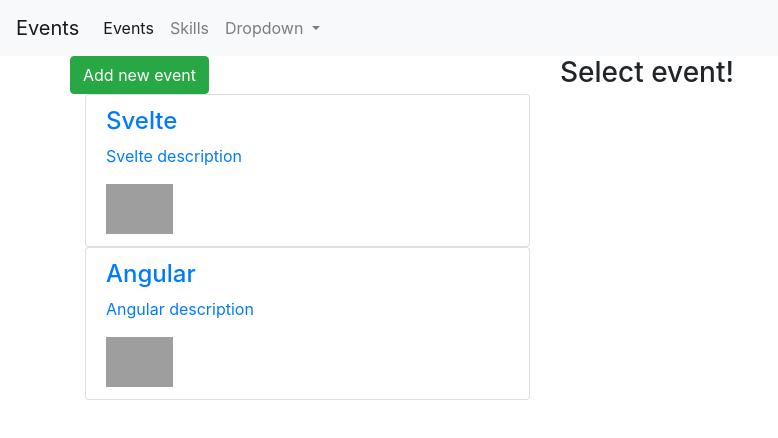
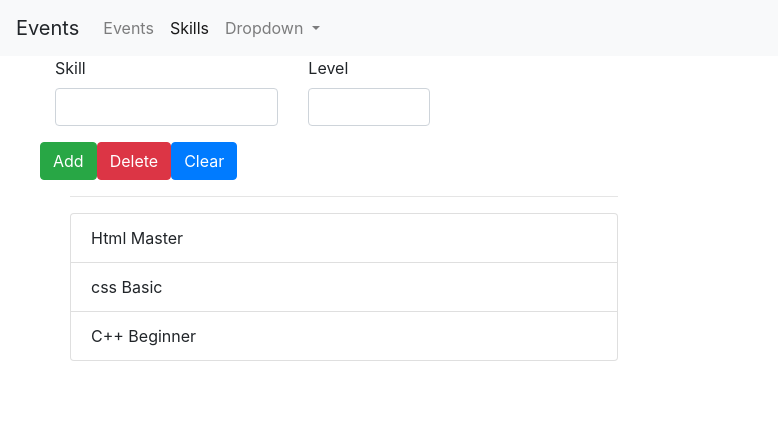
Before and after one commit to macnaer/Angular-Morning, an Angular app in the folder eventScheduler/: page /skills in a window 1280 px wide. Before the commit this address led to /. Shown: the top 438 px of the page, without its empty margins (0-778 px from the left). Built offline with nearby package versions, Linux system fonts and the light colour scheme; grey boxes are pictures that could not be loaded.

Commit message:
Base router

```diff
--- a/eventScheduler/src/app/app-routing.module.ts
+++ b/eventScheduler/src/app/app-routing.module.ts
@@ -1,8 +1,14 @@
 import { NgModule } from '@angular/core';
 import { Routes, RouterModule } from '@angular/router';
+import { EventsComponent } from './events/events.component';
+import { SkillsListComponent } from './skills-list/skills-list.component';
 
 
-const routes: Routes = [];
+const routes: Routes = [
+  {path: '', redirectTo: '/events', pathMatch: 'full'},
+  {path: 'events', component: EventsComponent},
+  {path: 'skills', component: SkillsListComponent},
+];
 
 @NgModule({
   imports: [RouterModule.forRoot(routes)],
--- a/eventScheduler/src/app/app.component.html
+++ b/eventScheduler/src/app/app.component.html
@@ -2,8 +2,7 @@
 <div class="container">
   <div class="row">
     <div class="col-md-12">
-      <app-events *ngIf="loadedChoice === 'events'"></app-events>
-      <app-skills-list *ngIf="loadedChoice !== 'events'"></app-skills-list>
+      <router-outlet></router-outlet>
     </div>
   </div>
 </div>
--- a/eventScheduler/src/app/events/events-list/events-item/events-item.component.html
+++ b/eventScheduler/src/app/events/events-list/events-item/events-item.component.html
@@ -1,4 +1,4 @@
-<a href="#" class="list-group-item clearfix" (click)="onActiveEvent()" >
+<a style="cursor: pointer" class="list-group-item clearfix" (click)="onActiveEvent()" >
   <div class="pull-left">
     <h4 class="list-group-item-heading">{{ singleEvent.title }}</h4>
     <p class="list-group-item-text">{{ singleEvent.description }}</p>
--- a/eventScheduler/src/app/header/header.component.html
+++ b/eventScheduler/src/app/header/header.component.html
@@ -1,5 +1,5 @@
 <nav class="navbar navbar-expand-lg navbar-light bg-light">
-  <a class="navbar-brand" href="#">Events</a>
+  <a class="navbar-brand">Events</a>
   <button class="navbar-toggler" type="button" data-toggle="collapse" data-target="#navbarSupportedContent"
     aria-controls="navbarSupportedContent" aria-expanded="false" aria-label="Toggle navigation">
     <span class="navbar-toggler-icon"></span>
@@ -7,14 +7,14 @@
 
   <div class="collapse navbar-collapse" id="navbarSupportedContent">
     <ul class="navbar-nav mr-auto">
-      <li class="nav-item active">
-        <a class="nav-link" href="#" (click)="onSelected('events')">Events <span class="sr-only">(current)</span></a>
+      <li class="nav-item" routerLinkActive="active">
+        <a class="nav-link" routerLink="/events">Events <span class="sr-only">(current)</span></a>
       </li>
-      <li class="nav-item">
-        <a class="nav-link" href="#" (click)="onSelected('skils')">Skills</a>
+      <li class="nav-item" routerLinkActive="active">
+        <a class="nav-link" routerLink="/skills">Skills</a>
       </li>
       <li class="nav-item dropdown navbar-right dropdown" appDrop>
-        <a class="nav-link dropdown-toggle" href="#" id="navbarDropdown" role="button" data-toggle="dropdown"
+        <a class="nav-link dropdown-toggle" style="cursor: pointer" id="navbarDropdown" role="button" data-toggle="dropdown"
           aria-haspopup="true" aria-expanded="false">
           Dropdown
         </a>
--- a/eventScheduler/src/app/header/header.component.ts
+++ b/eventScheduler/src/app/header/header.component.ts
@@ -1,4 +1,4 @@
-import { Component, OnInit, Output, EventEmitter } from '@angular/core';
+import { Component, OnInit } from '@angular/core';
 
 @Component({
   selector: 'app-header',
@@ -7,11 +7,7 @@
 })
 export class HeaderComponent implements OnInit {
 
-  @Output() choiceSelected = new EventEmitter<string>();
 
-  onSelected(choice: string) {
-    this.choiceSelected.emit(choice);
-  }
   constructor() { }
 
   ngOnInit() {
```
